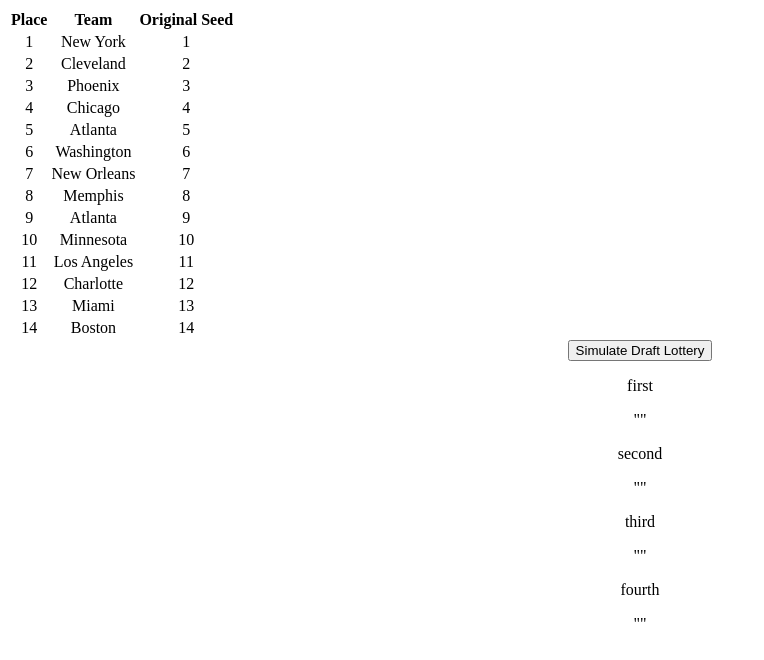
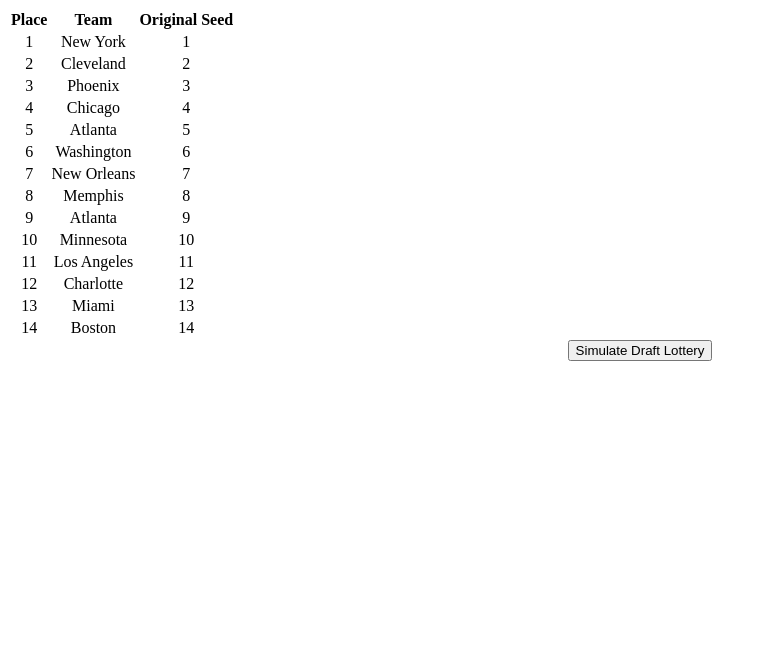
Before and after one commit to Maxwell1126/JS-NBA-Draft-Lottery, a React (Create React App) app: page / in a window 1280 px wide. Shown: the top 660 px of the page, without its empty margins (0-764 px from the left). Built offline with nearby package versions, Linux system fonts and the light colour scheme.

Commit message:
The FinalPlaceReducer now succesfully simulates the draft lottery.

```diff
--- a/src/Redux/Reducers/FinalPlaceReducer.js
+++ b/src/Redux/Reducers/FinalPlaceReducer.js
@@ -25,19 +25,19 @@ const draftLotteryOrder = (state = DEFAULT_ORDER, action) => {
         for(let i =0; i < DEFAULT_ORDER.length; i++){
             console.log('default dot i', DEFAULT_ORDER[i]);
 
-            if (DEFAULT_ORDER[i].name != (action.payload.first && action.payload.second ||
-                action.payload.third && action.payload.fourth)){
+            if (DEFAULT_ORDER[i].seed != action.payload.first.seed && DEFAULT_ORDER[i].seed != action.payload.second.seed &&
+                DEFAULT_ORDER[i].seed != action.payload.third.seed && DEFAULT_ORDER[i].seed != action.payload.fourth.seed){
                 bottomTwelve.push(DEFAULT_ORDER[i]);
-            } else if (i.name == action.payload.first){
+            } else if (DEFAULT_ORDER[i].seed == action.payload.first.seed){
                     DEFAULT_ORDER[i].place = 1;
                 finalOrder.push(DEFAULT_ORDER[i]);
-            } else if (i.name == action.payload.second){
+            } else if (DEFAULT_ORDER[i].seed == action.payload.second.seed){
                 DEFAULT_ORDER[i].place = 2;
                 finalOrder.push(DEFAULT_ORDER[i]);
-            } else if (i.name == action.payload.third){
+            } else if (DEFAULT_ORDER[i].seed == action.payload.third.seed){
                 DEFAULT_ORDER[i].place = 3;
                 finalOrder.push(DEFAULT_ORDER[i]);
-            } else if (i.name == action.payload.fourth){
+            } else if (DEFAULT_ORDER[i].seed == action.payload.fourth.seed){
                 DEFAULT_ORDER[i].place = 4;
                 finalOrder.push(DEFAULT_ORDER[i])
             }
@@ -62,8 +62,6 @@ const draftLotteryOrder = (state = DEFAULT_ORDER, action) => {
             return finalOrder;
         case 'DRAFT_ORDER':
             return state;
-        // case 'LOGOUT':
-        //     return DEFAULT_REQUEST;
         default:
             return state;
     }
--- a/src/SimLotteryButton/SimLotteryButton.js
+++ b/src/SimLotteryButton/SimLotteryButton.js
@@ -1,16 +1,16 @@
 import React, { Component } from 'react';
 import { connect } from 'react-redux';
-let first = "";
-let second = "";
-let third = "";
-let fourth = "";
+
 class SimLotteryButton extends Component {
     constructor(props) {
         super(props)
     }
 
     runLottery = (event) => {
-
+        let first = "";
+        let second = "";
+        let third = "";
+        let fourth = "";
         while (fourth == "") {
             let winner = {};
             let winningNumber = (Math.floor(Math.random() * 1000) + 1);
@@ -91,10 +91,6 @@ class SimLotteryButton extends Component {
         return (
             <div>
                 <button onClick={this.runLottery}>Simulate Draft Lottery</button>
-                <p>first</p>{JSON.stringify(first)}
-                <p>second</p>{JSON.stringify(second)}
-                <p>third</p>{JSON.stringify(third)}
-                <p>fourth</p>{JSON.stringify(fourth)}
             </div>
         )
     }
```
